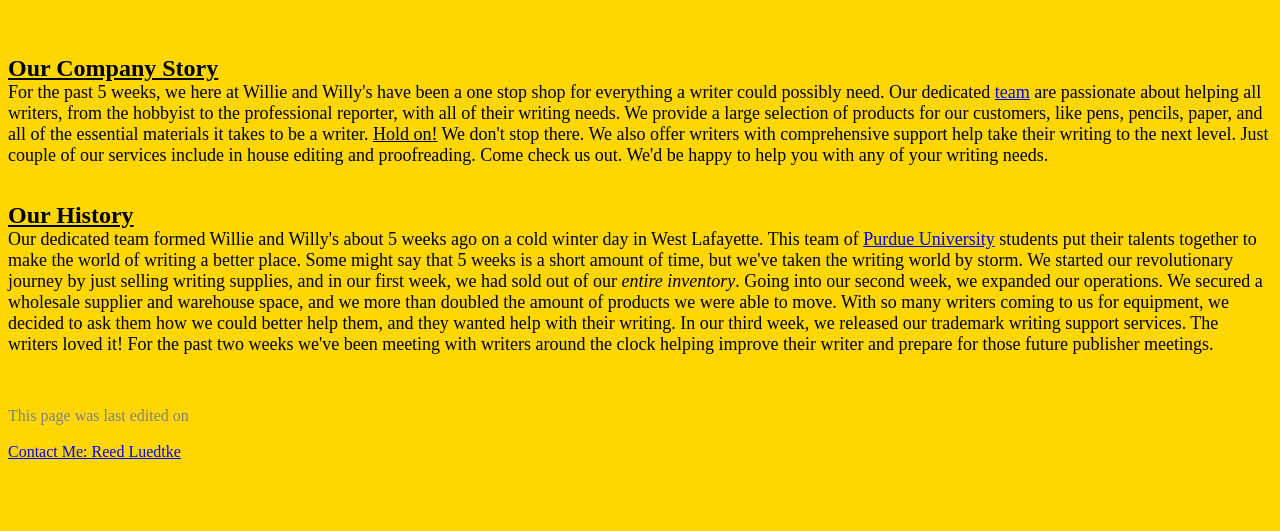
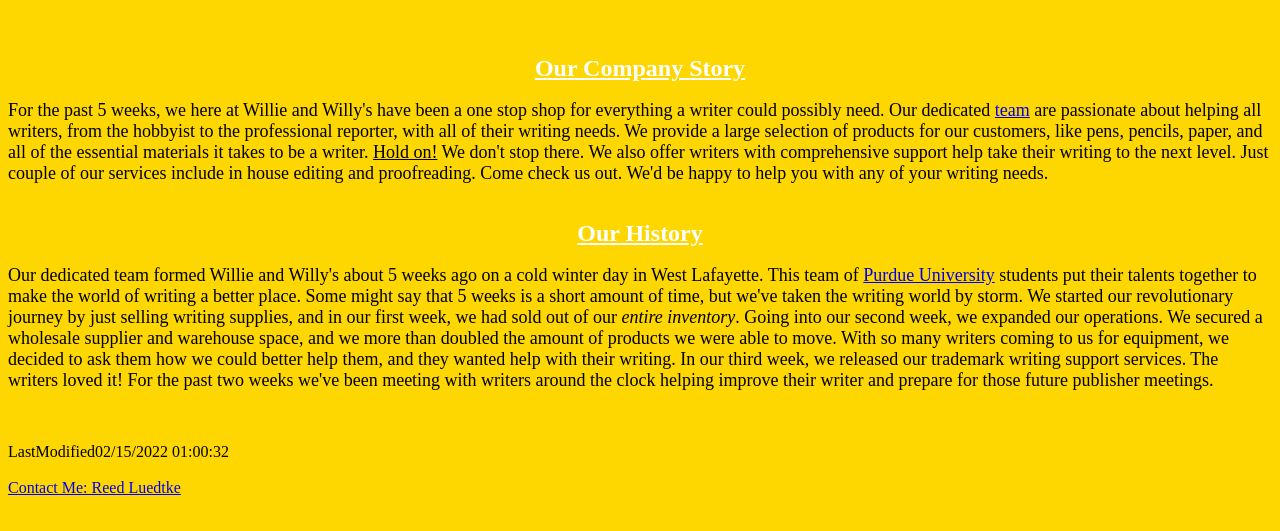
Before and after one commit to ezaczek/MGMT382Project1, a plain HTML site: page Project 1 Company Story.html in a window 1280 px wide. Shown: the part 47-578 px from the top of the page. Drawn offline with Linux system fonts and the light colour scheme.

Commit message:
Update Project 1 Company Story.html

```diff
--- a/Project 1 Company Story.html
+++ b/Project 1 Company Story.html
@@ -7,10 +7,10 @@
 
 <center>
 <h1><b> Welcome to Willie and Willy's Writing Wearhouse! </b></h1>
-</center>
 <br>
 <br>
-<font size = "5"><b><u> Our Company Story </u></b></font>
+<font size = "5" color = "white"><b><u> Our Company Story </u></b></font>
+</center>
 <br>
 <font size = "4"> For the past 5 weeks, we here at Willie and Willy's have been a one stop shop for everything a writer could possibly need.
 Our dedicated <a href = "team_page" target="_blank">team</a> are passionate about helping all writers, from the hobbyist to the professional reporter, with all of their writing needs.
@@ -20,7 +20,9 @@ We'd be happy to help you with any of your writing needs.</font>
 <br>
 <br>
 <br>
-<font size = "5"><b><u>Our History</u></b></font>
+<center>
+<font size = "5" color = "white"><b><u>Our History</u></b></font>
+ </center>
 <br>
 <font size = "4"> Our dedicated team formed Willie and Willy's about 5 weeks ago on a cold winter day in West Lafayette. This team of <a href= "https://purdue.edu" target = "_blank">Purdue University</a>
  students put their talents together to make the world of writing a better place. Some might say that 5 weeks is a short amount of time, but we've taken the writing world by storm.
@@ -33,16 +35,12 @@ We'd be happy to help you with any of your writing needs.</font>
  <br>
 <p id="sudo"></p>
 
-<script>
-/* Function to use lastModified property */
-   function geeks() {
-    var x = document.lastModified;
-    document.getElementById("Company Story").innerHTML = x;
-}
-    </script><font size = "3"><font color = "gray"> This page was last edited on</font></font>
+<script language = "javascript">
+ document.write("LastModified"+document.lastModified + "")
+ </script>
+
  <br>
  <br>
  <font size = "3"><a href = "mailto:rluedtke@purdue.edu">Contact Me: Reed Luedtke</a></font>
- </right>
 </body>
 </html>
```
